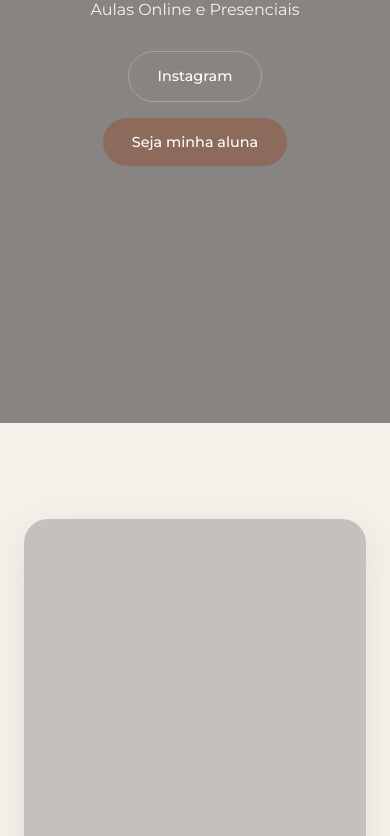
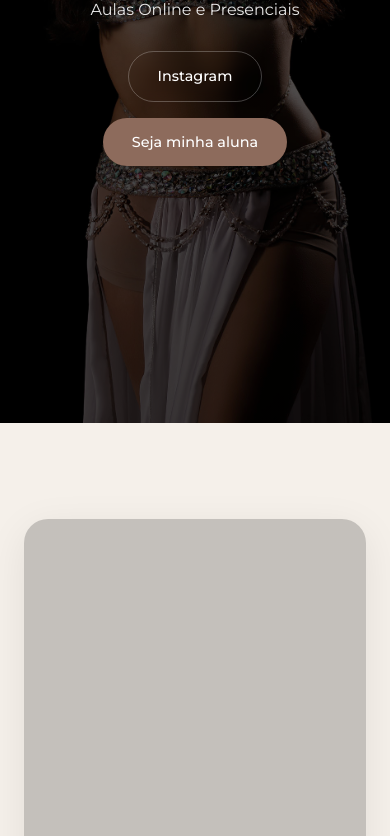
Before and after one commit to MarcoAGuimaraes/mbeatriz-site, a plain HTML site: page index.html in a window 390 px wide. Shown: the part 421-1257 px from the top of the page. Drawn offline with nearby package versions, Linux system fonts and the light colour scheme.

Commit message:
Refinamento responsivo hero desktop e mobile v1-com foto da Beatriz

```diff
--- a/assets/css/style.css
+++ b/assets/css/style.css
@@ -65,6 +65,7 @@ body {
    HERO
 ========================== */
 
+
 .hero {
 
   position: relative;
@@ -80,11 +81,22 @@ body {
   padding: 2rem;
 
   background:
-    url("../img/hero-placeholder.jpg")
-    center center / cover no-repeat;
+    linear-gradient(
+      rgba(0,0,0,0.30),
+      rgba(0,0,0,0.55)
+    ),
+    url("../img/hero-beatriz.jpg");
 
-  background-attachment: fixed;
+  background-size: contain;
+
+  background-position: center bottom;
+
+  background-repeat: no-repeat;
+
+  background-color: #000;
+
 }
+
 
 .overlay {
 
@@ -102,6 +114,7 @@ body {
   max-width: 700px;
 
   color: var(--white);
+  transform: translateY(-60px);
 }
 
 .hero-subtitle {
@@ -283,7 +296,8 @@ body {
 
   border-radius: 24px;
 
-  background-size: cover;
+  /*background-size: cover;*/
+  background-size: contain;
   background-position: center;
 
   box-shadow:
@@ -521,10 +535,22 @@ footer {
     font-size: 2.4rem;
   }
 
+
+
   .hero {
+
+    background-size: cover;
+
+    background-position: center top;
 
     background-attachment: scroll;
   }
+
+  .hero-content {
+
+    transform: translateY(0);
+  }
+
 
   .parallax-section {
 
```
Also changed, not shown: assets/img/IMG_4167.JPEG (added), assets/img/hero-beatriz.jpg (added).
